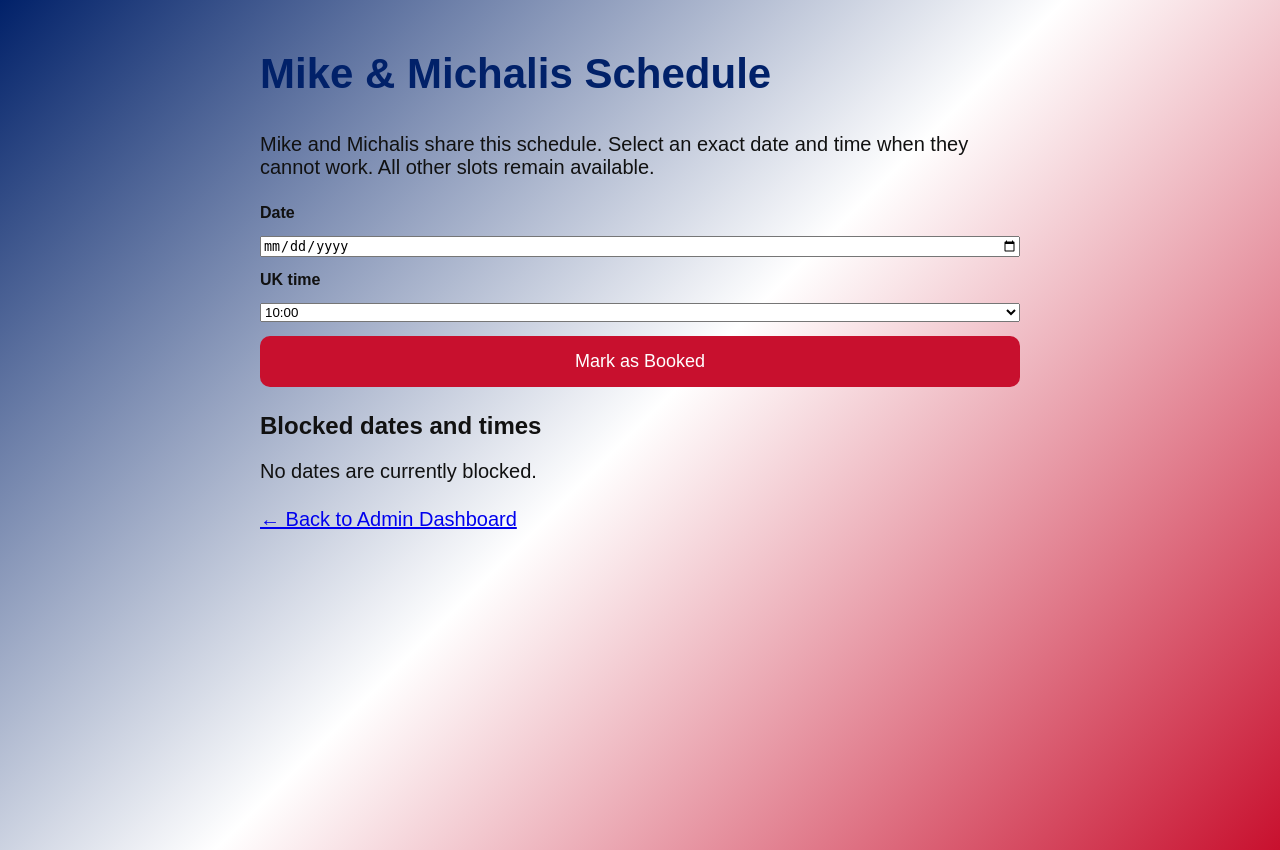
After one commit to EnglishwithMike/english-teacher-website, a Flask app: page /admin/schedule in a window 1280 px wide. The commit adds this page. Run offline with Flask 3, Linux system fonts and the light colour scheme; the visitor is signed in with stand-in values (Sample User, id 1); data that the repository does not hold is empty; some libraries are stand-ins or nearby versions.

Commit message:
Backup before exact-date schedule

```diff
--- a/app.py
+++ b/app.py
@@ -234,7 +234,8 @@ def init_db():
     for column in [
         "checkout_session_id TEXT",
         "email_sent INTEGER DEFAULT 0",
-        "teacher TEXT DEFAULT 'mike'"
+        "teacher TEXT DEFAULT 'mike'",
+        "lesson_date TEXT"
     ]:
         try:
             c.execute(f"ALTER TABLE bookings ADD COLUMN {column}")
@@ -244,6 +245,16 @@ def init_db():
     c.execute("""
         CREATE TABLE IF NOT EXISTS free_lessons (
             email TEXT PRIMARY KEY
+        )
+    """)
+
+    c.execute("""
+        CREATE TABLE IF NOT EXISTS blocked_slots (
+            id INTEGER PRIMARY KEY AUTOINCREMENT,
+            lesson_date TEXT NOT NULL,
+            time TEXT NOT NULL,
+            created_at TEXT DEFAULT CURRENT_TIMESTAMP,
+            UNIQUE (lesson_date, time)
         )
     """)
 
@@ -1775,6 +1786,110 @@ def admin_dashboard():
     )
 
 
+@app.route("/admin/schedule")
+@admin_required
+def admin_schedule():
+    if "admin_csrf_token" not in session:
+        session["admin_csrf_token"] = uuid.uuid4().hex
+
+    conn = sqlite3.connect("bookings.db")
+    conn.row_factory = sqlite3.Row
+    cursor = conn.cursor()
+    blocked_slots = cursor.execute("""
+        SELECT id, lesson_date, time, created_at
+        FROM blocked_slots
+        WHERE lesson_date >= ?
+        ORDER BY lesson_date, time
+    """, (
+        datetime.now(ZoneInfo("Europe/London")).date().isoformat(),
+    )).fetchall()
+    conn.close()
+
+    return render_template(
+        "admin_schedule.html",
+        blocked_slots=blocked_slots,
+        csrf_token=session["admin_csrf_token"],
+        result=request.args.get("result"),
+        minimum_date=datetime.now(
+            ZoneInfo("Europe/London")
+        ).date().isoformat(),
+    )
+
+
+@app.route("/admin/schedule/block", methods=["POST"])
+@admin_required
+def admin_schedule_block():
+    submitted_token = request.form.get("csrf_token", "")
+    saved_token = session.get("admin_csrf_token", "")
+
+    if not saved_token or submitted_token != saved_token:
+        return "Invalid security token.", 403
+
+    lesson_date = request.form.get("lesson_date", "").strip()
+    lesson_time = request.form.get("time", "").strip()
+    valid_times = {
+        "10:00", "11:00", "12:00", "13:00",
+        "14:00", "15:00", "16:00"
+    }
+
+    try:
+        selected_date = datetime.strptime(
+            lesson_date, "%Y-%m-%d"
+        ).date()
+    except ValueError:
+        return redirect("/admin/schedule?result=invalid")
+
+    london_today = datetime.now(
+        ZoneInfo("Europe/London")
+    ).date()
+
+    if (
+        selected_date < london_today
+        or selected_date.weekday() > 4
+        or lesson_time not in valid_times
+    ):
+        return redirect("/admin/schedule?result=invalid")
+
+    conn = sqlite3.connect("bookings.db")
+    cursor = conn.cursor()
+
+    existing = cursor.execute("""
+        SELECT id FROM blocked_slots
+        WHERE lesson_date = ? AND time = ?
+    """, (lesson_date, lesson_time)).fetchone()
+
+    if not existing:
+        cursor.execute("""
+            INSERT INTO blocked_slots (lesson_date, time)
+            VALUES (?, ?)
+        """, (lesson_date, lesson_time))
+        conn.commit()
+
+    conn.close()
+    return redirect("/admin/schedule?result=blocked")
+
+
+@app.route("/admin/schedule/<int:slot_id>/remove", methods=["POST"])
+@admin_required
+def admin_schedule_remove(slot_id):
+    submitted_token = request.form.get("csrf_token", "")
+    saved_token = session.get("admin_csrf_token", "")
+
+    if not saved_token or submitted_token != saved_token:
+        return "Invalid security token.", 403
+
+    conn = sqlite3.connect("bookings.db")
+    cursor = conn.cursor()
+    cursor.execute(
+        "DELETE FROM blocked_slots WHERE id = ?",
+        (slot_id,),
+    )
+    conn.commit()
+    conn.close()
+
+    return redirect("/admin/schedule?result=removed")
+
+
 @app.route("/admin/proof/<filename>")
 @admin_required
 def admin_proof(filename):
--- /dev/null
+++ b/templates/admin_schedule.html
@@ -0,0 +1,80 @@
+<!DOCTYPE html>
+<html lang="en">
+<head>
+    <title>Mike & Michalis Schedule | LearningXY</title>
+    <meta name="viewport" content="width=device-width, initial-scale=1.0">
+    <link rel="stylesheet" href="/static/style.css">
+    <link rel="icon" type="image/svg+xml" href="/static/favicon.svg">
+</head>
+<body>
+<main class="admin-dashboard-page">
+    <section class="admin-pages-panel" style="max-width:760px; margin:30px auto;">
+        <h1>Mike & Michalis Schedule</h1>
+
+        <p>
+            Mike and Michalis share this schedule. Select an exact date
+            and time when they cannot work. All other slots remain available.
+        </p>
+
+        {% if result == "blocked" %}
+            <p style="color:#087a36;"><strong>The slot now shows as booked.</strong></p>
+        {% elif result == "removed" %}
+            <p style="color:#087a36;"><strong>The slot is available again.</strong></p>
+        {% elif result == "invalid" %}
+            <p style="color:#b00020;">
+                <strong>Please choose a valid Monday–Friday date and time.</strong>
+            </p>
+        {% endif %}
+
+        <form method="POST" action="/admin/schedule/block"
+              style="display:grid; gap:14px; margin:25px 0;">
+            <input type="hidden" name="csrf_token" value="{{ csrf_token }}">
+
+            <label for="lesson_date"><strong>Date</strong></label>
+            <input id="lesson_date" name="lesson_date" type="date"
+                   min="{{ minimum_date }}" required>
+
+            <label for="time"><strong>UK time</strong></label>
+            <select id="time" name="time" required>
+                {% for lesson_time in
+                    ["10:00","11:00","12:00","13:00","14:00","15:00","16:00"] %}
+                    <option value="{{ lesson_time }}">{{ lesson_time }}</option>
+                {% endfor %}
+            </select>
+
+            <button type="submit">Mark as Booked</button>
+        </form>
+
+        <h2>Blocked dates and times</h2>
+
+        {% if blocked_slots %}
+            <div style="display:grid; gap:10px;">
+                {% for slot in blocked_slots %}
+                    <div style="display:flex; justify-content:space-between;
+                                align-items:center; gap:15px; padding:12px;
+                                border:1px solid #ccd3e0; border-radius:10px;">
+                        <span>
+                            <strong>{{ slot.lesson_date }}</strong>
+                            at {{ slot.time }} UK time
+                        </span>
+
+                        <form method="POST"
+                              action="/admin/schedule/{{ slot.id }}/remove">
+                            <input type="hidden" name="csrf_token"
+                                   value="{{ csrf_token }}">
+                            <button type="submit">Make Available</button>
+                        </form>
+                    </div>
+                {% endfor %}
+            </div>
+        {% else %}
+            <p>No dates are currently blocked.</p>
+        {% endif %}
+
+        <p style="margin-top:25px;">
+            <a href="/admin">← Back to Admin Dashboard</a>
+        </p>
+    </section>
+</main>
+</body>
+</html>
```
Also changed, not shown: templates/admin_dashboard.html (+12 -4 lines).
